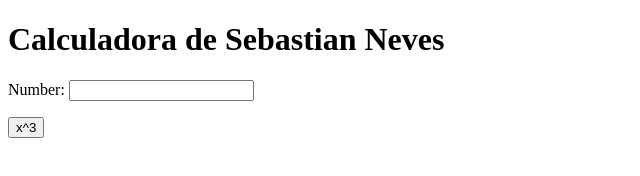
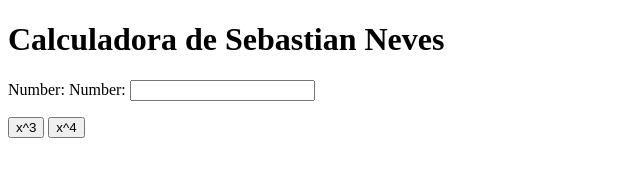
Before and after one commit to Sebanev15/my_calculator_2, a plain HTML site: page directorio/index.html in a window 1280 px wide. Shown: the whole page, without its empty margins (0-640 px from the left). Drawn offline with Linux system fonts and the light colour scheme.

Commit message:
x^4 button

```diff
--- a/directorio/index.html
+++ b/directorio/index.html
@@ -7,15 +7,21 @@
 	<body>
 		<h1>Calculadora de Sebastian Neves</h1>
 		Number:
+		Number:
 		<input type="text" id="n1">
 		<p>
 			<button onclick="cube()"> x^3 </button>
+			<button onclick="power_4()"> x^4</button>
 		</p>
 		<script type="text/javascript">
 			function cube() {
 				var num = document.getElementById("n1");
 				num.value = Math.pow(num.value, 3);
 			}
+			function power_4() {
+				var num = document.getElementById("n1");
+				num.value = Math.pow(num.value, 4);
+			}
 		</script>
 	</body>
 </html>
```
